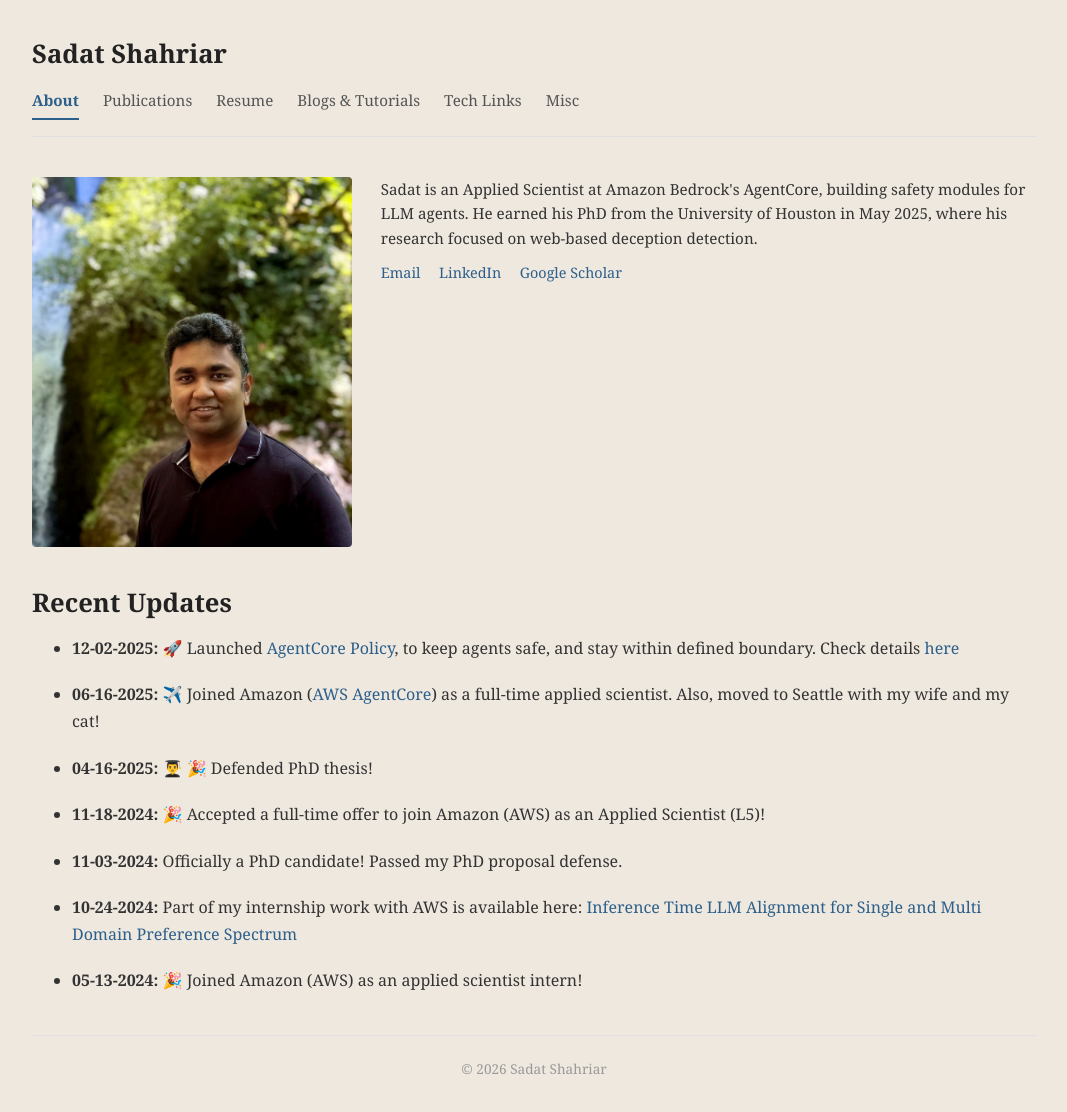
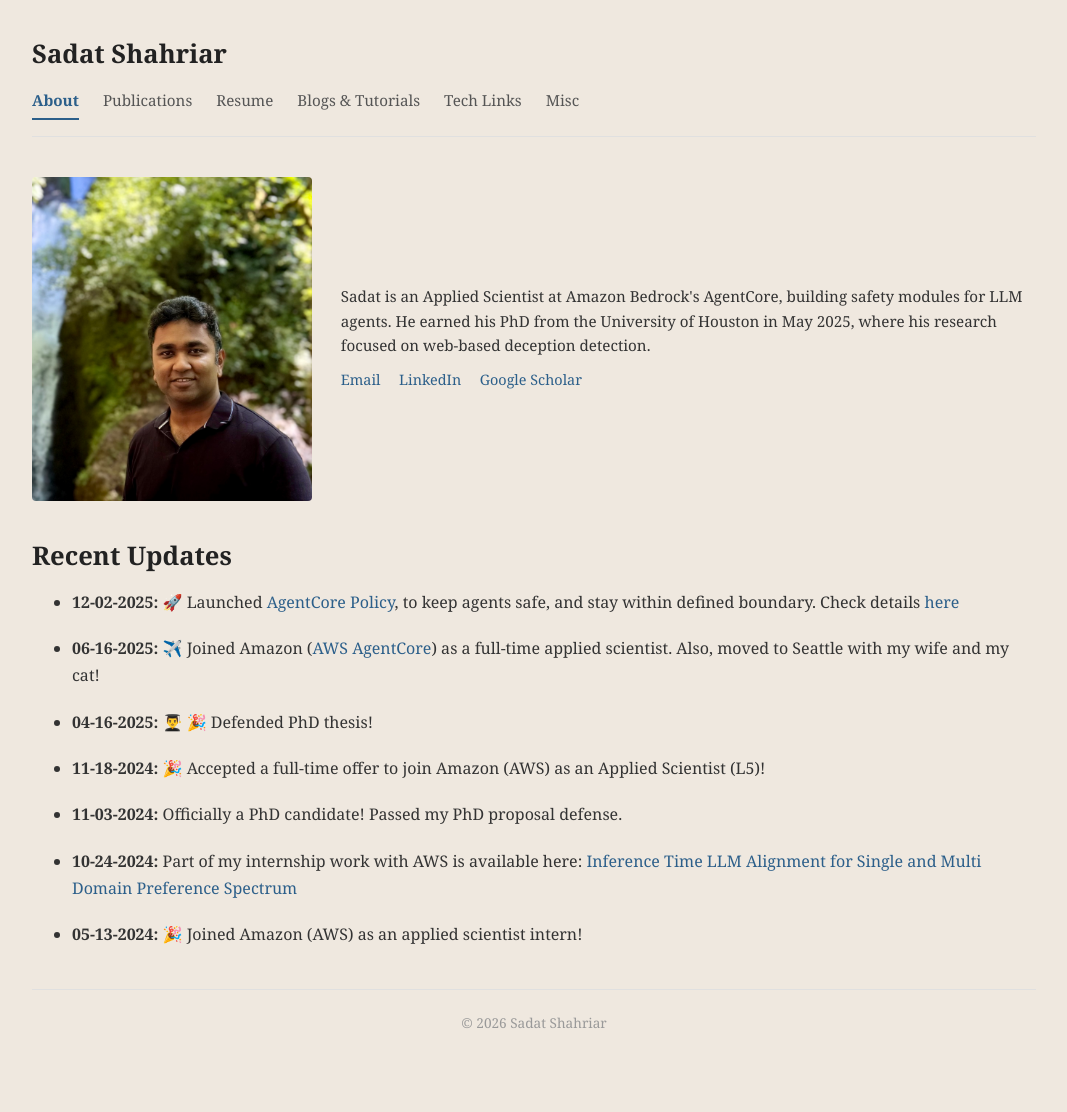
Before and after one commit to sadat1971/sadat1971.github.io, a Jekyll site: the page built from index.md, in a window 1280 px wide. Shown: the whole page, without its empty margins (106-1173 px from the left). Built offline with Jekyll 4.4.1, drawn with Linux system fonts in a browser that asks for light colours; after the commit the page ends 1066 px from its top, so only the background shows below that.

```diff
--- a/assets/css/style.css
+++ b/assets/css/style.css
@@ -123,13 +123,13 @@
 
 .profile-row {
   display: flex;
-  align-items: flex-start;
+  align-items: center;
   gap: 1.8em;
   margin-bottom: 2em;
 }
 
 .profile-row .profile-photo {
-  width: 320px;
+  width: 280px;
   height: auto;
   border-radius: 4px;
   object-fit: cover;
```
